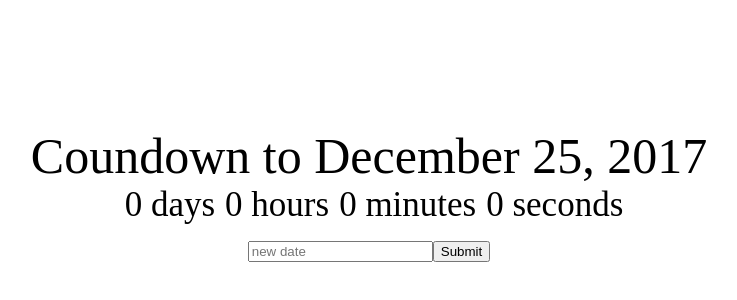
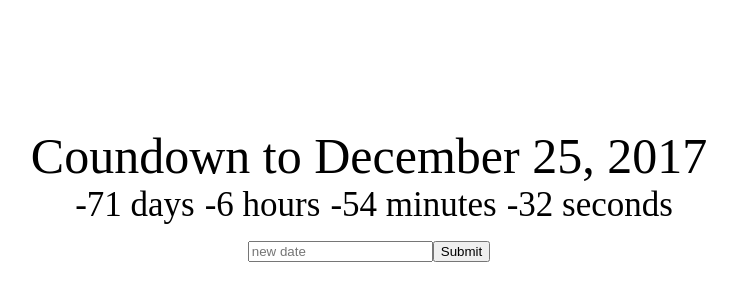
Before and after one commit to dwgarrett2013/countdownchamp, a React (Create React App) app: page / in a window 1280 px wide. Shown: the part 126-426 px from the top of the page, without its empty margins (271-1008 px from the left). Built offline with nearby package versions, Linux system fonts and the light colour scheme.

Commit message:
adding auto-update countdown clock functionality

```diff
--- a/src/App.jsx
+++ b/src/App.jsx
@@ -43,13 +43,16 @@
   //adding onChange variable with an event, initially just logging to console output in the browser conosle logs (via inspect element, focusing on the event and the target value, originally a json)
   //change the onChange to set state from console.log
   //add the Clock
+  //props arguements in the constructors can be passed from parent application state to other componenets via the tags (e.g. the clock props argument)
   render() {
     return (
       <div className="App">
         <div className="App-title">
           Coundown to {this.state.deadline}
         </div>
-        <Clock />
+        <Clock
+          deadline={this.state.deadline}
+        />
         <div>
           <input placeholder='new date'
           onChange={event => this.setState({newDeadline: event.target.value})}
--- a/src/Clock.jsx
+++ b/src/Clock.jsx
@@ -16,8 +16,48 @@
     }
   }
 
+  //loads data before rendering
+  componentWillMount() {
+    this.getTimeUntil(this.props.deadline);
+  }
+
+  //runs after the component completely renders to the applciation (e.g. we want the application to update regularly)
+  //in our case we want to update every second after the component mounts
+  componentDidMount() {
+    //executes getTimeUntil() every second (1000 ms since ms is the unit)
+    setInterval(() => this.getTimeUntil(this.props.deadline), 1000);
+  }
+
+  //es6 and later does not allow for you to use the var keyword
+  //you must use 'let' (variables that need updating) or 'const' (variables that do not need updating)
+  getTimeUntil(deadline) {
+    //we are only calculating time once so it will not changed
+    //Date is a javascript class that we can access
+    const time = Date.parse(deadline) - Date.parse(new Date());
+    //console.log takes a the header that we attach to the log output and the value as arguments
+    //console.log('time',time);
+    //Math.floor() returns largest internger less than or equal to a given number (takes the number divided without breaking up remainder)
+    //Take the modulo of the number to get the remainder
+
+    //calculations for each of the number of seconds until deadline (negative if already passed)
+    const seconds = Math.floor((time/1000) % 60);
+    const minutes = Math.floor((time/1000/60) % 60);
+    const hours = Math.floor(time/(1000*60*60) % 24);
+    const days = Math.floor(time/(1000*60*60*24));
+
+    //log the output if desired
+    //console.log('seconds', seconds, 'minutes', minutes, 'hours', hours, 'days', days);
+
+    //setState cannot be called outside the return portion of the render() method, need to solve with lifeycle method, must be called in the componentWillMount() method so that it will be loaded before the data is rendered to the screen (updated before rendering).  If this is done in render, an infinite loop will be created
+    //this.setState({days: days, hours: hours, minutes: minutes, seconds: seconds});
+
+    //the below expression is the same as above in ES6 because they are the same keyword and keyvalue name
+    this.setState({days, hours, minutes, seconds});
+  }
+
   //use this.state to hold the values of the state field
   render() {
+    //this.whatever takes functions from the same class/component
     return (
       <div>
         <div className="Clock-days">{this.state.days} days</div>
```
